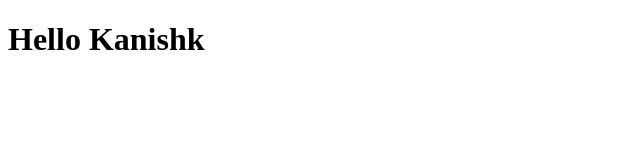
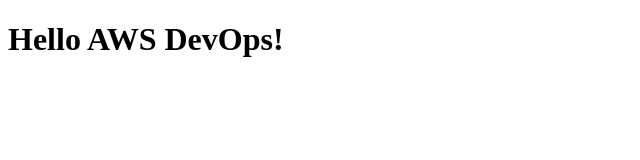
Before and after one commit to devarcon/devops, a plain HTML site: page static/index.html in a window 1280 px wide. Shown: the whole page, without its empty margins (0-640 px from the left). Drawn offline with Linux system fonts and the light colour scheme.

Commit message:
Update index.html
minor

```diff
--- a/static/index.html
+++ b/static/index.html
@@ -5,6 +5,6 @@
 <title>AWS DevOps</title>
 </head>
 <body>
-<h1>Hello Kanishk</h1>
+<h1>Hello AWS DevOps!</h1>
 </body>
 </html>
```
